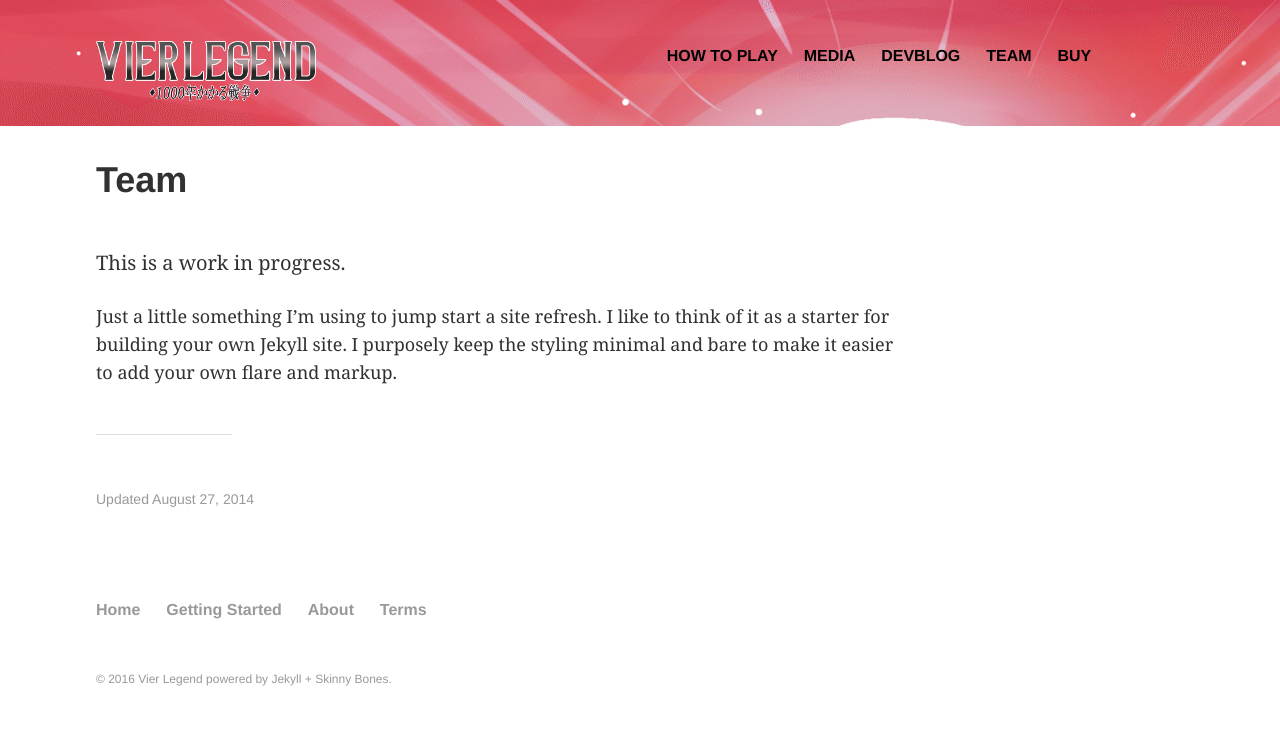
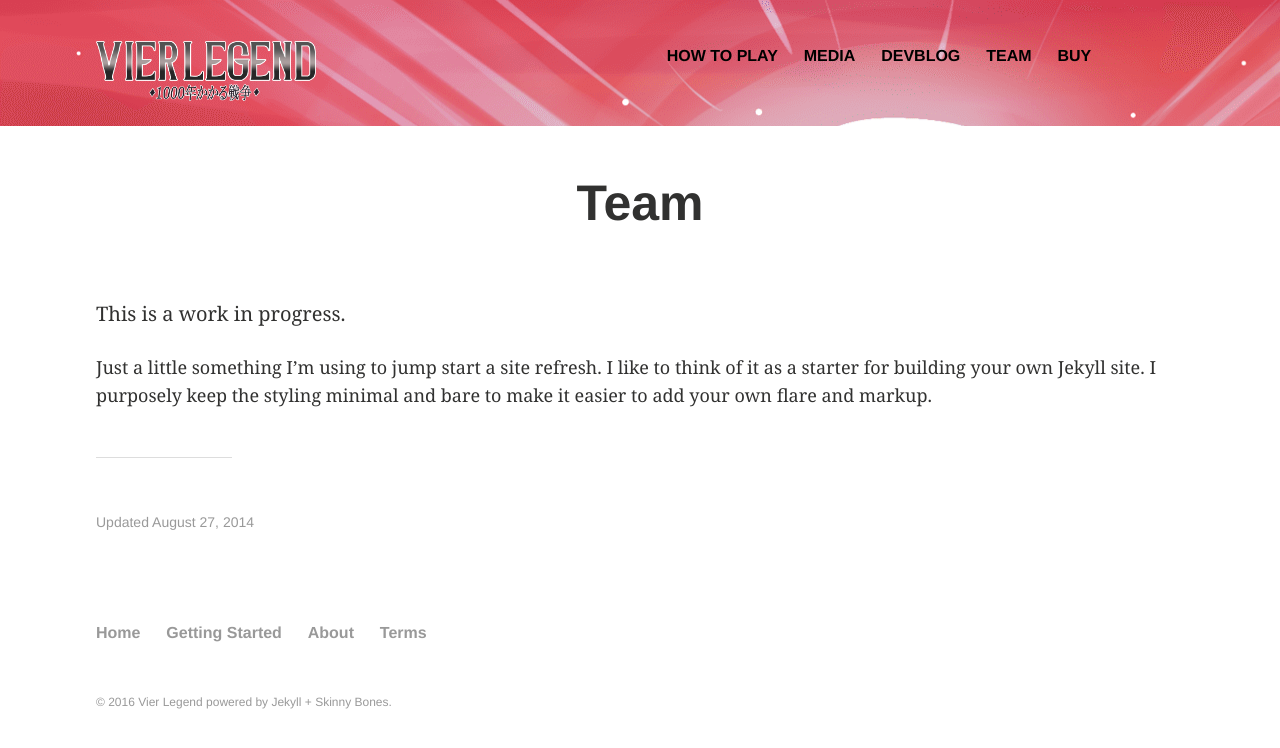
Before and after one commit to vier-legend/vier-legend.github.io, a Jekyll site: the page built from pages/team/index.md, in a window 1280 px wide. Shown: the top 748 px of the page. Built offline with Jekyll 4.4.1, drawn with Linux system fonts in a browser that asks for light colours.

Commit message:
Some article changes

```diff
--- a/_sass/_base.scss
+++ b/_sass/_base.scss
@@ -27,7 +27,9 @@ h1, h2, h3, h4, h5, h6 {
 	text-rendering: optimizeLegibility; // Fix the character spacing for headings
 }
 h1 {
-	@include font-size(36);
+	@include font-size(50);
+	text-align: center;
+	margin-bottom: 60px !important;
 }
 h2 {
 	@include font-size(32);
--- a/_sass/_layout.scss
+++ b/_sass/_layout.scss
@@ -152,7 +152,8 @@
 #main {
 	.inner-wrap {
 		@include media($medium) {
-			@include span-columns(9);
+			// Centralize content
+			//@include span-columns(9);
 		}
 	}
 	.page-title {
```
Also changed, not shown: _posts/devblog/2016-12-01-game-boy-aesthetics-and-limitations.md (+1 -1 lines).
